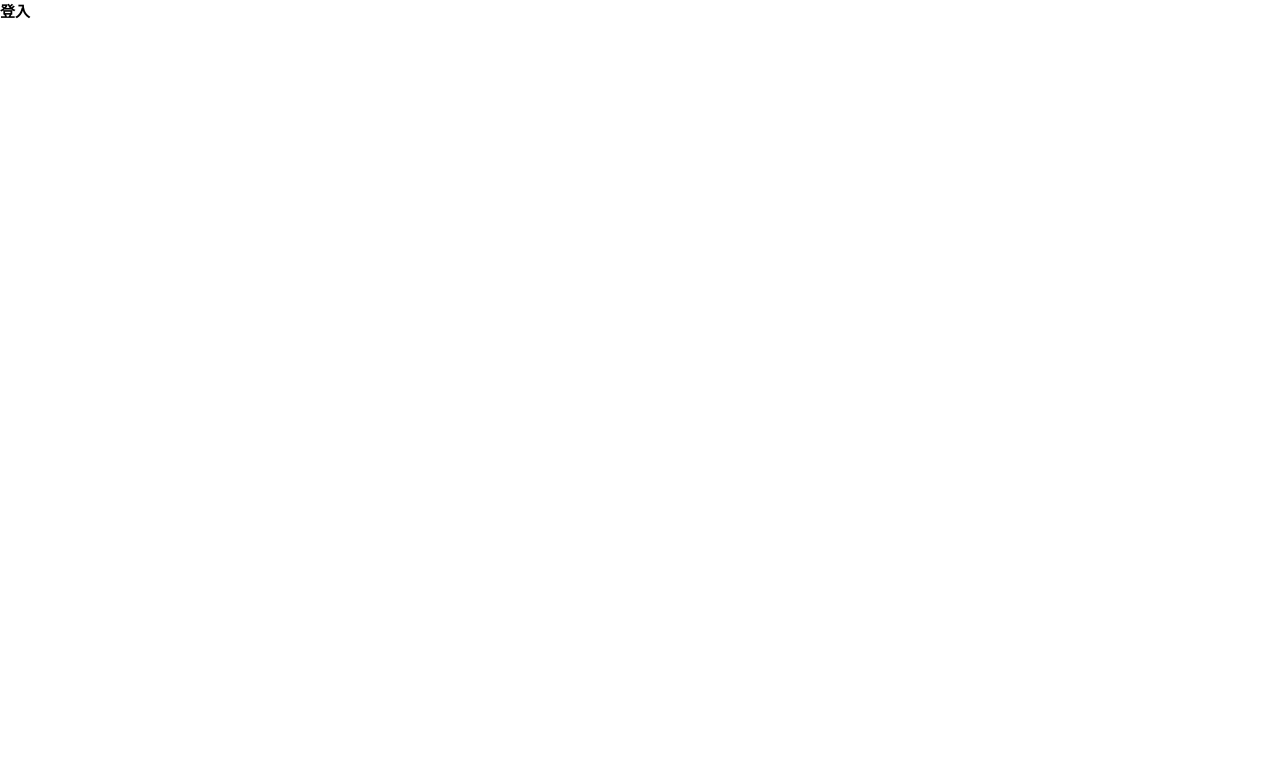
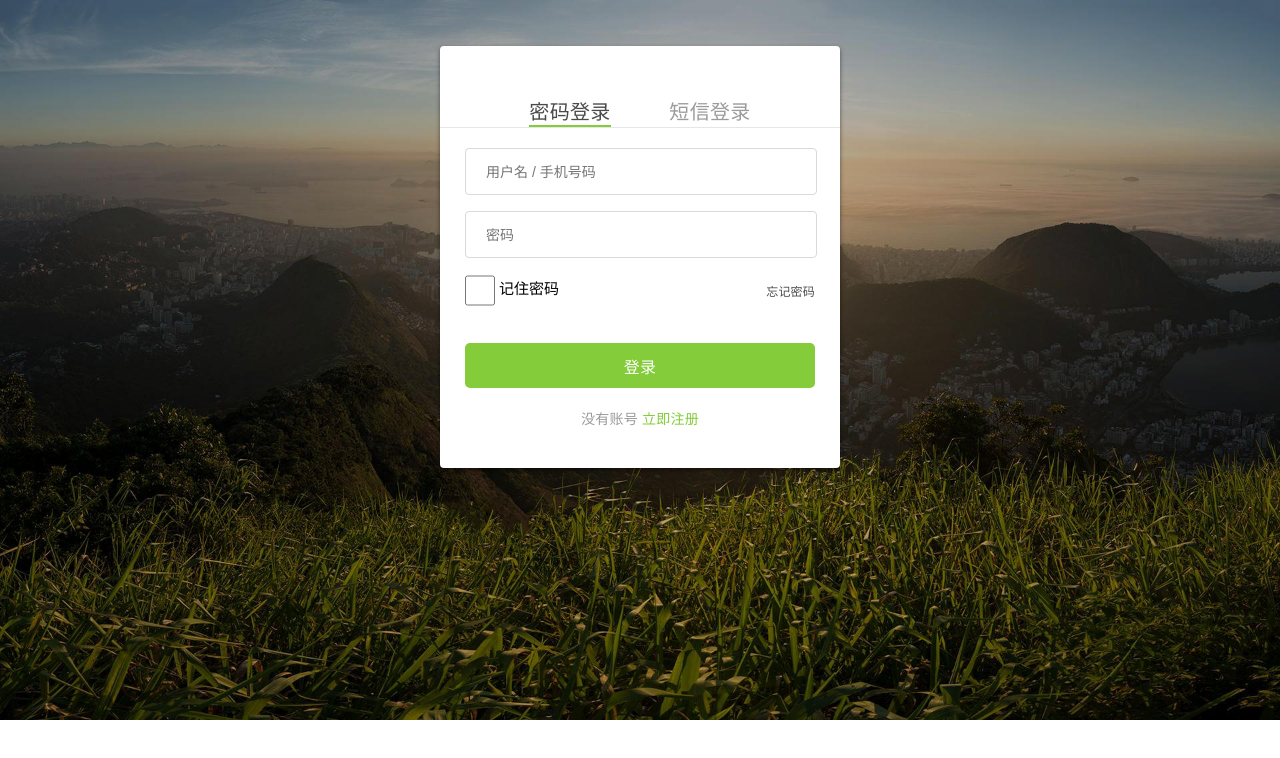
Before and after one commit to juanwang01/-, a Vue app in the folder luffycityweb/: page /login in a window 1280 px wide. Shown: the top 758 px of the page. Built offline with nearby package versions, Linux system fonts and the light colour scheme.

Commit message:
feature:用户认证页面

```diff
--- a/luffycityweb/src/components/HeaderPage.vue
+++ b/luffycityweb/src/components/HeaderPage.vue
@@ -3,13 +3,12 @@
       <div class="header">
         <div class="content">
           <div class="logo">
-          <!-- 点击图片返回主页 -->
-          <router-link to="/"><img src="../assets/logo.svg" alt=""></router-link>
+            <router-link to="/"><img src="../assets/logo.png" alt=""></router-link>
           </div>
           <ul class="nav">
-          <li v-for="nav in nav.header_nav_list" :key="nav.id">
-            <a :href="nav.link" v-if="nav.is_http">{{ nav.name }}</a>
-            <router-link :to="nav.link" v-else>{{ nav.name }}</router-link>
+              <li v-for="item in nav.header_nav_list" :key="item.id">
+                <a :href="item.link" v-if="item.is_http">{{item.name}}</a>
+                <router-link :to="item.link" v-else>{{item.name}}</router-link>
               </li>
           </ul>
           <div class="search-warp">
@@ -20,15 +19,15 @@
                 <router-link to="/search/?words=Python" target="_blank" class="last">Python</router-link>
               </div>
             </div>
-          <div class="showhide-search" data-show="no"><img class="imv2-search2" src="../assets/search.svg"/></div>
+            <div class="showhide-search" data-show="no"><img class="imv2-search2" src="../assets/search.svg" /></div>
           </div>
           <div class="login-bar">
             <div class="shop-cart full-left">
-            <img src="../assets/cart.svg" alt=""/>
+              <img src="../assets/cart.svg" alt="" />
               <span><router-link to="/cart">购物车</router-link></span>
             </div>
             <div class="login-box full-left">
-            <span>登录</span>
+              <span @click="state.show_login=true">登录</span>
               &nbsp;/&nbsp;
               <span>注册</span>
             </div>
@@ -36,38 +35,25 @@
         </div>
       </div>
     </div>
+    <el-dialog :width="600" v-model="state.show_login">
+      <Login></Login>
+    </el-dialog>
 </template>
 
-
 <script setup>
+import Login from "./LoginPage.vue"
+import {reactive} from "vue";
 import nav from "../api/nav";
 
-// 请求头部导航列表
-nav.get_header_nav().then(response=>{
-  nav.header_nav_list = response.data
+const state = reactive({
+  show_login: false,
 })
 
+// 获取头部导航
+nav.get_header_nav().then(response=>{
+  nav.header_nav_list = response.data;
+}).catch(error=>{
+  console.log(error);
+});
 
 </script>
-
-<style>
-.header-box .nav {
-  display: flex; /* 使用 flexbox 布局，使子元素横向排列 */
-  list-style-type: none; /* 去除列表的默认样式 */
-  padding: 0;
-  margin: 0;
-}
-
-.header-box .nav li {
-  margin-right: 20px; /* 设置每个导航项之间的间距 */
-}
-
-.header-box .nav li:last-child {
-  margin-right: 0; /* 最后一个元素不需要右边距 */
-}
-
-.header-box a, .header-box router-link {
-  text-decoration: none; /* 去掉链接的下划线 */
-  color: inherit; /* 继承字体颜色 */
-}
-</style>
--- /dev/null
+++ b/luffycityweb/src/components/LoginPage.vue
@@ -0,0 +1,147 @@
+<template>
+  <div class="title">
+    <span :class="{active:state.login_type==0}" @click="state.login_type=0">密码登录</span>
+    <span :class="{active:state.login_type==1}" @click="state.login_type=1">短信登录</span>
+  </div>
+  <div class="inp" v-if="state.login_type==0">
+    <input v-model="state.username" type="text" placeholder="用户名 / 手机号码" class="user">
+    <input v-model="state.password" type="password" class="pwd" placeholder="密码">
+    <div id="geetest1"></div>
+    <div class="rember">
+      <label>
+        <input type="checkbox" class="no" name="a"/>
+        <span>记住密码</span>
+      </label>
+      <p>忘记密码</p>
+    </div>
+    <button class="login_btn">登录</button>
+    <p class="go_login" >没有账号 <span>立即注册</span></p>
+  </div>
+  <div class="inp" v-show="state.login_type==1">
+    <input v-model="state.username" type="text" placeholder="手机号码" class="user">
+    <input v-model="state.password"  type="text" class="code" placeholder="短信验证码">
+    <el-button id="get_code" type="primary">获取验证码</el-button>
+    <button class="login_btn">登录</button>
+    <p class="go_login" >没有账号 <span>立即注册</span></p>
+  </div>
+</template>
+
+<script setup>
+import {reactive} from "vue";
+
+const state = reactive({
+  login_type: 0,
+  username:"",
+  password:"",
+})
+</script>
+
+<style scoped>
+.title{
+    font-size: 20px;
+    color: #9b9b9b;
+    letter-spacing: .32px;
+    border-bottom: 1px solid #e6e6e6;
+    display: flex;
+    justify-content: space-around;
+    padding: 0px 60px 0 60px;
+    margin-bottom: 20px;
+    cursor: pointer;
+}
+.title span.active{
+	color: #4a4a4a;
+    border-bottom: 2px solid #84cc39;
+}
+
+.inp{
+	width: 350px;
+	margin: 0 auto;
+}
+.inp .code{
+    width: 220px;
+    margin-right: 16px;
+}
+#get_code{
+   margin-top: 6px;
+}
+.inp input{
+    outline: 0;
+    width: 100%;
+    height: 45px;
+    border-radius: 4px;
+    border: 1px solid #d9d9d9;
+    text-indent: 20px;
+    font-size: 14px;
+    background: #fff !important;
+}
+.inp input.user{
+    margin-bottom: 16px;
+}
+.inp .rember{
+    display: flex;
+    justify-content: space-between;
+    align-items: center;
+    position: relative;
+    margin-top: 10px;
+}
+.inp .rember p:first-of-type{
+    font-size: 12px;
+    color: #4a4a4a;
+    letter-spacing: .19px;
+    margin-left: 22px;
+    display: -ms-flexbox;
+    display: flex;
+    -ms-flex-align: center;
+    align-items: center;
+    /*position: relative;*/
+}
+.inp .rember p:nth-of-type(2){
+    font-size: 14px;
+    color: #9b9b9b;
+    letter-spacing: .19px;
+    cursor: pointer;
+}
+
+.inp .rember input{
+    outline: 0;
+    width: 30px;
+    height: 45px;
+    border-radius: 4px;
+    border: 1px solid #d9d9d9;
+    text-indent: 20px;
+    font-size: 14px;
+    background: #fff !important;
+    vertical-align: middle;
+    margin-right: 4px;
+}
+
+.inp .rember p span{
+    display: inline-block;
+    font-size: 12px;
+    width: 100px;
+}
+.login_btn{
+    cursor: pointer;
+    width: 100%;
+    height: 45px;
+    background: #84cc39;
+    border-radius: 5px;
+    font-size: 16px;
+    color: #fff;
+    letter-spacing: .26px;
+    margin-top: 30px;
+    border: none;
+    outline: none;
+}
+.inp .go_login{
+    text-align: center;
+    font-size: 14px;
+    color: #9b9b9b;
+    letter-spacing: .26px;
+    padding-top: 20px;
+}
+.inp .go_login span{
+    color: #84cc39;
+    cursor: pointer;
+}
+</style>
--- a/luffycityweb/src/router/index.js
+++ b/luffycityweb/src/router/index.js
@@ -4,20 +4,20 @@
 const routes = [
   {
     meta:{
-        title: "luffy2.0-站点首页",
+        title: "浮光在线教育-首页",
         keepAlive: true
     },
     path: '/',         // uri访问地址
-    name: "HomePage",
+    name: "Home",
     component: ()=> import("../views/HomePage.vue")
   },
   {
     meta:{
-        title: "luffy2.0-用户登录",
+        title: "浮光在线教育-用户登录",
         keepAlive: true
     },
     path:'/login',      // uri访问地址
-    name: "LoginPage",
+    name: "Login",
     component: ()=> import("../views/LoginPage.vue")
   }
 ]
--- a/luffycityweb/src/views/LoginPage.vue
+++ b/luffycityweb/src/views/LoginPage.vue
@@ -1,13 +1,68 @@
 <template>
-  <h1>登入</h1>
+	<div class="login box">
+		<img src="../assets/Loginbg.3377d0c.jpg" alt="">
+		<div class="login">
+			<div class="login-title">
+				<img src="../assets/logo.png" alt="">
+				<p>帮助有志向的年轻人通过努力学习获得体面的工作和生活!</p>
+			</div>
+      <div class="login_box">
+          <Login></Login>
+      </div>
+		</div>
+	</div>
 </template>
 
-<script>
-export default {
-  name: "LoginPage"
-}
+<script setup>
+import Login from "../components/LoginPage.vue"
+
 </script>
 
 <style scoped>
+.box{
+	width: 100%;
+  height: 100%;
+	position: relative;
+  overflow: hidden;
+}
+.box img{
+	width: 100%;
+  min-height: 100%;
+}
+.box .login {
+	position: absolute;
+	width: 500px;
+	height: 400px;
+	left: 0;
+  margin: auto;
+  right: 0;
+  bottom: 0;
+  top: -438px;
+}
 
+.login-title{
+     width: 100%;
+    text-align: center;
+}
+.login-title img{
+    width: 190px;
+    height: auto;
+}
+.login-title p{
+    font-size: 18px;
+    color: #fff;
+    letter-spacing: .29px;
+    padding-top: 10px;
+    padding-bottom: 50px;
+}
+.login_box{
+    width: 400px;
+    height: auto;
+    background: #fff;
+    box-shadow: 0 2px 4px 0 rgba(0,0,0,.5);
+    border-radius: 4px;
+    margin: 0 auto;
+    padding-bottom: 40px;
+    padding-top: 50px;
+}
 </style>
```
Also changed, not shown: luffycityweb/src/assets/logo.png (renamed from luffycityweb/src/assets/logo.svg). Lines whose indentation alone changed are shown as unchanged.
